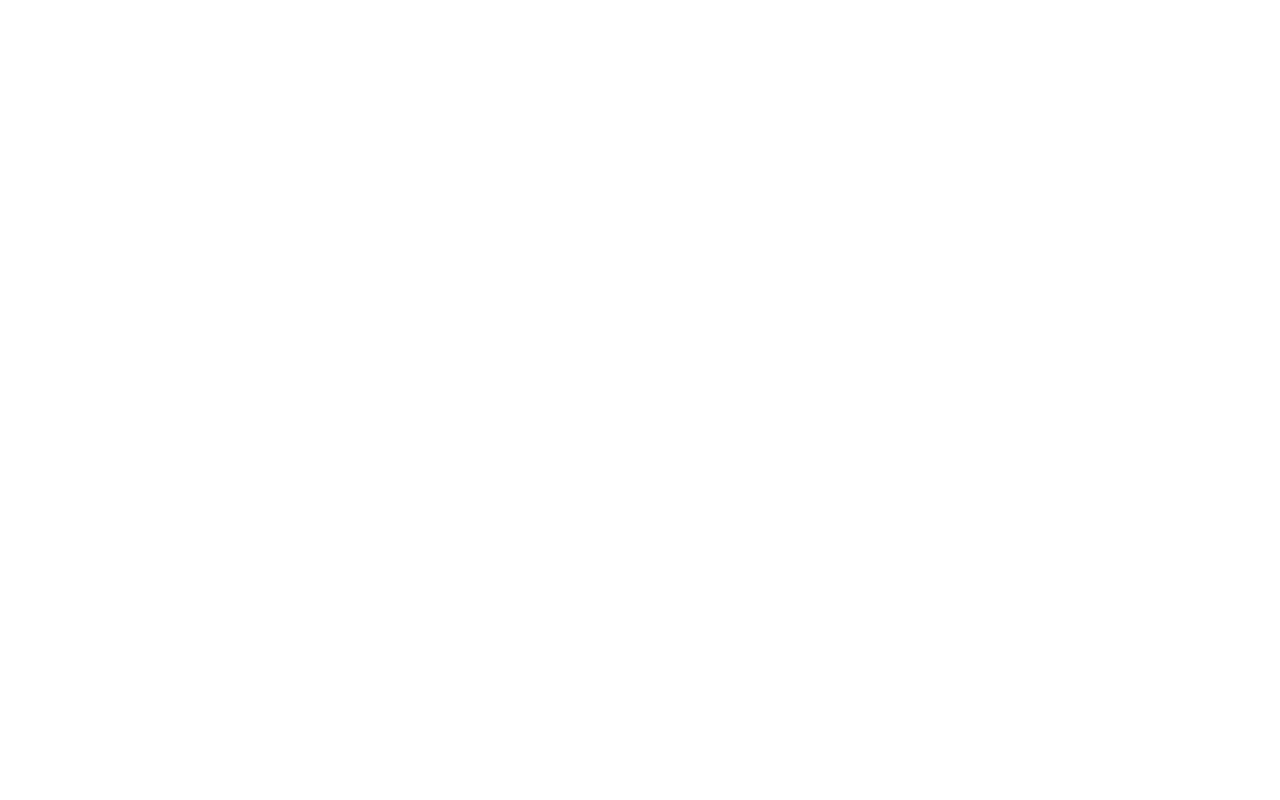
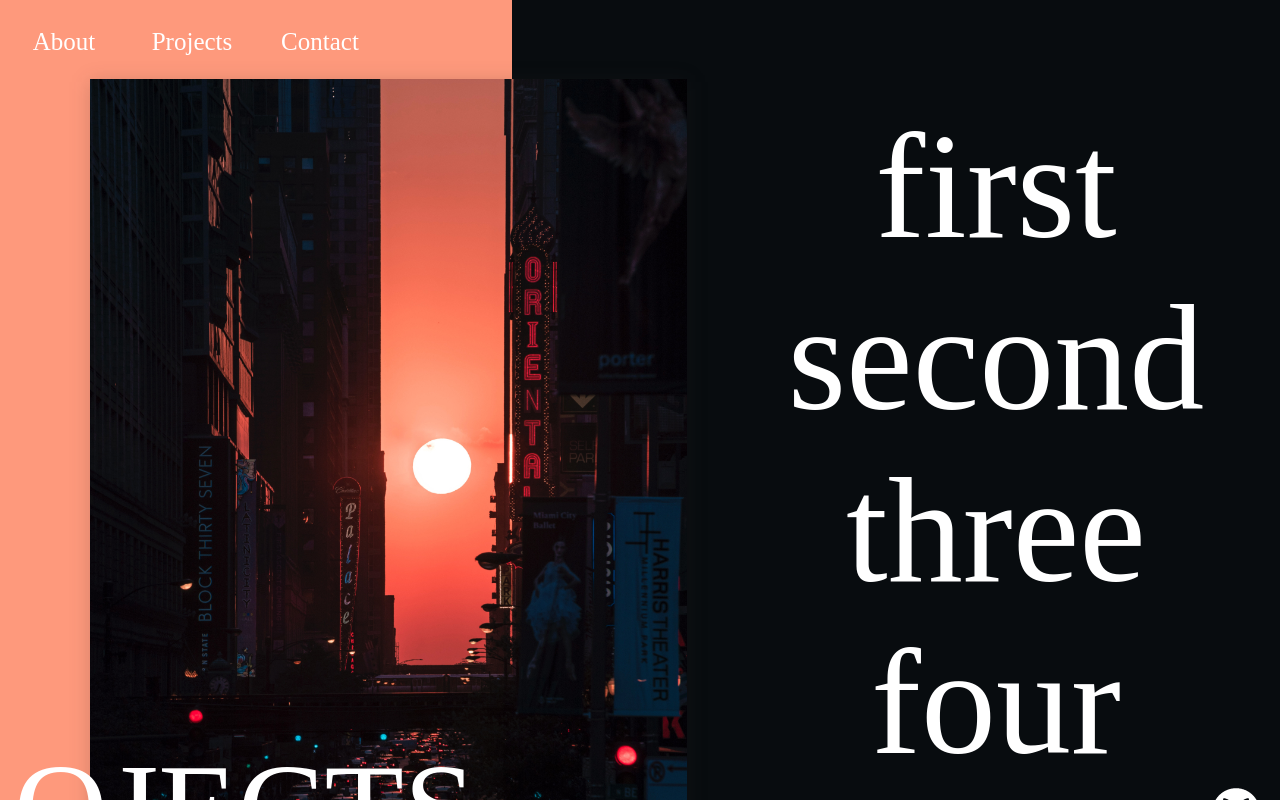
Before and after one commit to 531devv/simple-designer-site, a plain HTML site: page index.html in a window 1280 px wide. Drawn offline with Linux system fonts and the light colour scheme.

Commit message:
Uploading files

```diff
--- a/css/style.css
+++ b/css/style.css
@@ -0,0 +1,96 @@
+body {
+    display: grid;
+    position: fixed;
+    width: 100vw;
+    height: 100vh;
+    margin: 0;
+    grid-template-columns: repeat(5, 1fr);
+    font-family: Gilroy;
+    font-weight: lighter;
+    font-size: 25px;
+    user-select: none;
+}
+
+.first {
+    display: grid;
+    grid-column: 1 / span 2;
+    background-color: #FE997C;
+}
+
+.second {
+    display: grid;
+    grid-column: 3 / span 3;
+    background-color: #080C0F;
+}
+
+/* Navigation */
+
+.nav-links {
+    display: grid;
+    grid-template-columns: repeat(4, 1fr);
+    padding-top: 28px;
+    text-align: center;
+}
+
+.nav-links a {
+    text-decoration: none;
+    color: white;
+}
+
+.nav-links i {
+    display: grid;
+}
+
+/* Images box */
+
+.img-box {
+    position: relative;
+}
+
+.img-box img{
+    position: absolute;
+    bottom: -10%;
+    right: -40%;
+}
+
+.img-box h1 {
+    position: absolute;
+    font-size: 130px;
+    color: white;
+    bottom: -2%;
+    right: 7%;
+    z-index: 1;
+    font-weight: lighter;
+    text-transform: uppercase;
+}
+
+/* Content navigation */
+
+.content-nav {
+    display: flex;
+    align-items: center;
+    justify-content: center;
+    flex-direction: column;
+    padding-top: 100px;
+    padding-left: 200px;
+}
+
+.content-nav a {
+    color: white;
+    font-size: 150px;
+    text-decoration: none;
+}
+
+/* Social icons */
+
+.icons-box {
+    display: flex;
+    justify-content: flex-end;
+    align-items: flex-end;
+    flex-direction: column;
+}
+
+.icons-box img {
+    padding-bottom: 10px;
+    padding-right: 20px;
+}
--- a/index.html
+++ b/index.html
@@ -5,9 +5,35 @@
         <meta name="viewport" content="width=device-width, initial-scale=1.0">
         <meta http-equiv="X-UA-Compatible" content="ie=edge">
         <link rel="stylesheet" href="./css/style.css">
+        <link rel="stylesheet" href="https://stackpath.bootstrapcdn.com/font-awesome/4.7.0/css/font-awesome.min.css">
     </head>
     <body>
-
+        <div class="first">
+            <nav>
+                <div class="nav-links">
+                    <a href="#">About</a>
+                    <a href="#">Projects</a>
+                    <a href="#">Contact</a>
+                </div>
+            </nav>
+            <div class="img-box">
+                <h1>Projects</h1>
+                <img src="./images/one.png">
+            </div>
+        </div>
+        <div class="second">
+            <div class="content-nav">
+                <a href="#">first</a>
+                <a href="#">second</a>
+                <a href="#">three</a>
+                <a href="#">four</a>
+            </div>
+            <div class="icons-box">
+                <img src="./images/Github_black.png">
+                <img src="./images/Instagram_black.png">
+                <img src="./images/Snapchat_black.png">
+            </div>
+        </div>
         <script src="./js/main.js"></script>
     </body>
 </html>
```
Also changed, not shown: images/Github_black.png (added), images/Instagram_black.png (added), images/Snapchat_black.png (added), images/one.png (added).
